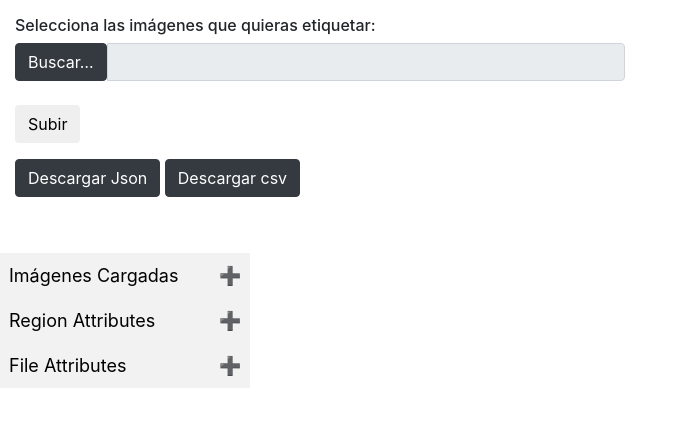
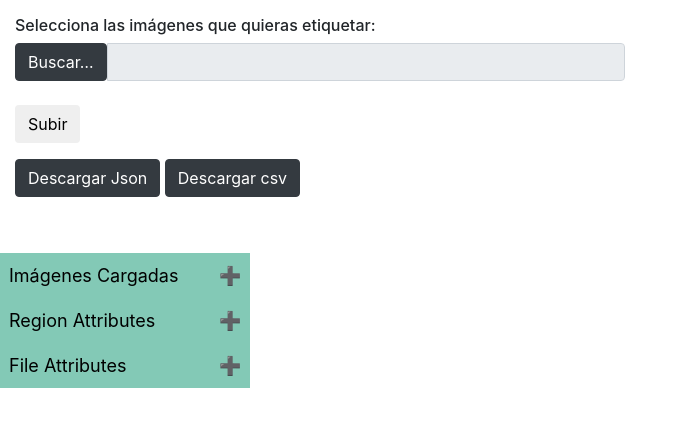
Before and after one commit to mmb0093/TFG_Fitolitos, a Flask app: page /etiquetador in a window 1280 px wide. Shown: the part 56-483 px from the top of the page, without its empty margins (0-688 px from the left). Run offline with Flask 2, Linux system fonts and the light colour scheme; some libraries are stand-ins or nearby versions.

Commit message:
actualizaciones despliegue #38

```diff
--- a/code/phytolithclassifier/app/templates/etiquetador.html
+++ b/code/phytolithclassifier/app/templates/etiquetador.html
@@ -73,10 +73,10 @@
       <div id="leftsidebar">
 
 
-        <button onclick="toggle_img_list(this)" class="leftsidebar_accordion" id="loaded_img_panel">Imágenes Cargadas</button>
+        <button onclick="toggle_img_list(this)" class="leftsidebar_accordion" id="loaded_img_panel" style="background-color:  #83c9b6 ;" >Imágenes Cargadas</button>
         <div class="leftsidebar_accordion_panel" id="img_list_panel"> </div>
-        <button onclick="toggle_reg_attr_panel()" class="leftsidebar_accordion" id="reg_attr_panel_button">Region Attributes</button>
-        <button onclick="toggle_file_attr_panel()" class="leftsidebar_accordion" id="file_attr_panel_button">File Attributes</button>
+        <button onclick="toggle_reg_attr_panel()" class="leftsidebar_accordion" id="reg_attr_panel_button" style="background-color:  #83c9b6 ;">Region Attributes</button>
+        <button onclick="toggle_file_attr_panel()" class="leftsidebar_accordion" id="file_attr_panel_button" style="background-color:  #83c9b6 ;">File Attributes</button>
 
           <div class="leftsidebar_accordion_panel">
           <table style="padding: 2em 0em;">
--- a/code/phytolithclassifier/app/templates/index.html
+++ b/code/phytolithclassifier/app/templates/index.html
@@ -24,9 +24,9 @@
 
 
       </nav>
-<div class="container" style="margin-top: 30px;">
+<div class="container" style="margin-top: 30px;" style="background-color:  #83c9b6 ;">
         <div class="col-lg-10">
-            <div class="jumbotron">
+            <div class="jumbotron" style="background-color:  #83c9b6 ;">
                 <h1>Hola :)</h1>
                 <h2> {{email}} </h2>
         </div>
```
Also changed, not shown: code/phytolithclassifier/app/images/2017_5_17_18_17Image_786927X1121X21242Y1429Y2.jpg (added), code/phytolithclassifier/app/images/2017_5_17_18_17Image_792924X1100X21296Y1508Y2.jpg (added), code/phytolithclassifier/app/images/2017_5_17_18_17Image_803891X1063X21231Y1410Y2.jpg (added), 2 other files.
